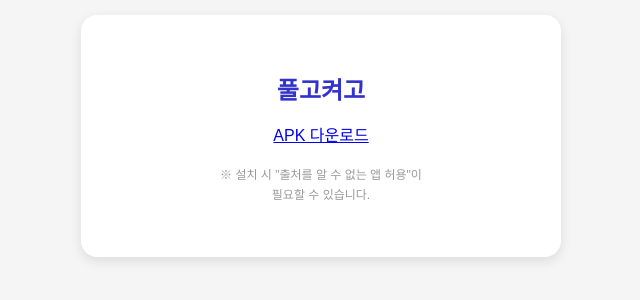
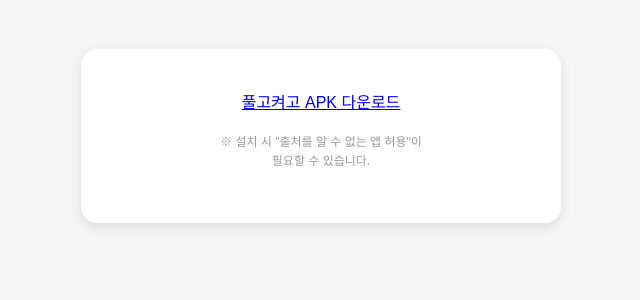
Before and after one commit to YOOCHUNGKEUN/LOCKANDLEARN_DOWNLOAD, a plain HTML site: page index.html in a window 1280 px wide. Shown: the part 264-564 px from the top of the page, without its empty margins (319-959 px from the left). Drawn offline with Linux system fonts and the light colour scheme.

Commit message:
Update heading and link text in index.html

```diff
--- a/index.html
+++ b/index.html
@@ -46,9 +46,8 @@
 </head>
 <body>
   <div class="card">
-    <h1>풀고켜고</h1>
     <a href="https://github.com/YOOCHUNGKEUN/LOCKANDLEARN_DOWNLOAD/releases/download/20260708-1202/lockanlearn_20260708-1201.apk">
-    APK 다운로드
+      풀고켜고 APK 다운로드
     </a>
     <p class="guide">
       ※ 설치 시 "출처를 알 수 없는 앱 허용"이<br>필요할 수 있습니다.
```
